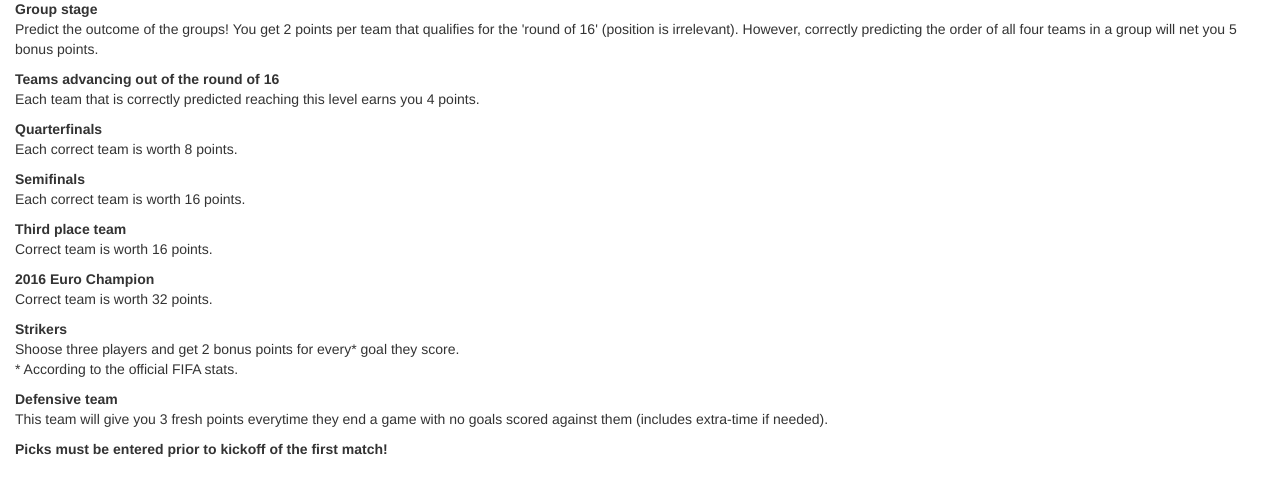
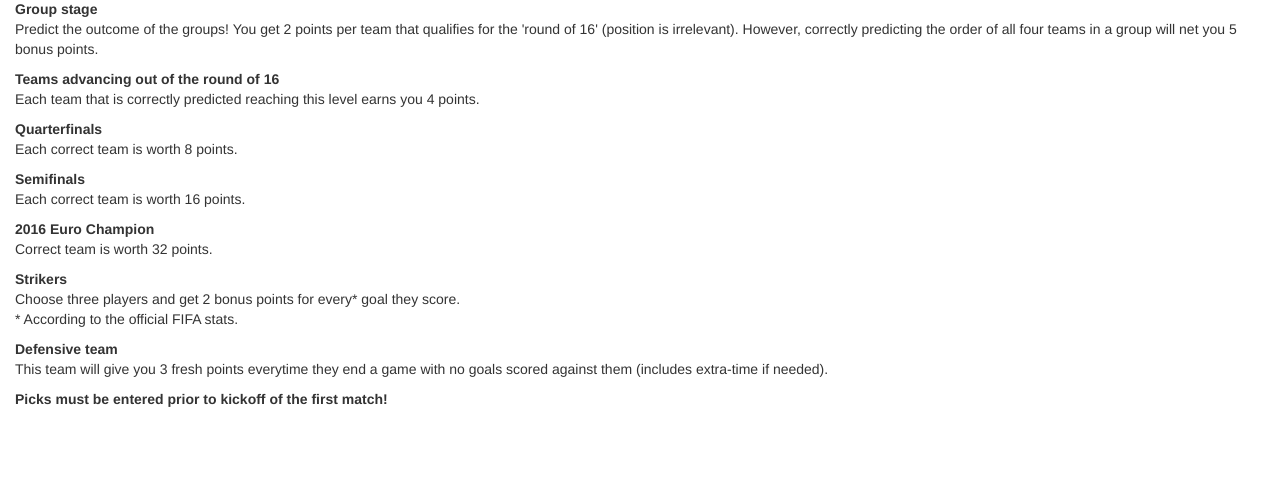
Before and after one commit to fossaone/vmgame, a Django app: page /emgame/scoring/ in a window 1280 px wide. Shown: the part 132-628 px from the top of the page. Run offline with Django 3.2, Linux system fonts and the light colour scheme; parts of the project's set-up code (start-up, migrations or seed data) failed here and were passed over; some libraries are stand-ins or nearby versions.

Commit message:
Removed picking and scoring for third place game

```diff
--- a/populate_vmgame.py
+++ b/populate_vmgame.py
@@ -1,6 +1,10 @@
 #!/usr/bin/env python
 
 import os
+import sys
+reload(sys)
+sys.setdefaultencoding("utf-8")
+
 from unidecode import unidecode
 
 def populate_players_and_teams():
--- a/templates/emgame/displaypick.html
+++ b/templates/emgame/displaypick.html
@@ -122,7 +122,7 @@
 </ul>
 </td>
 </tr>
-<tr>
+<!--tr>
 <td>
 Third-place
 <ul class="list-group">
@@ -133,7 +133,7 @@
 {% endif %}
 </ul>
 </td>
-</tr>
+</tr -->
 </table>
 
 <h2>Bonus</h2>
--- a/templates/emgame/results.html
+++ b/templates/emgame/results.html
@@ -37,7 +37,7 @@
   <th class="text-center"> Quarterfinals </th>
   <th class="text-center"> Semifinals </th>
   <th class="text-center"> Finals    </th>
-  <th class="text-center"> Third Place </th>
+  <!--th class="text-center"> Third Place </th-->
   <th class="text-center"> Champion   </th>
   <th class="text-center"> Defensive Team </th>
   <th class="text-center"> Strikers  </th>
@@ -51,7 +51,7 @@
   <td>{{ p.score_quarterfinals }}</td>
   <td>{{ p.score_semifinals }}</td>
   <td>{{ p.score_finals }}</td>
-  <td>{{ p.score_third_place }}</td>
+  <!--td>{{ p.score_third_place }}</td-->
   <td>{{ p.score_champion }}</td>
   <td>{{ p.score_defense }}</td>
   <td>{{ p.score_strikers }}</td>
--- a/templates/emgame/scoring.html
+++ b/templates/emgame/scoring.html
@@ -34,11 +34,11 @@
 	Each correct team is worth 16 points.
 	</p>
 
-	<p>
+	<!--p>
 	<b>Third place team </b>
 	</br>
 	Correct team is worth 16 points.
-	</p>
+	</p-->
 
 	<p>
 	<b>2016 Euro Champion </b>
@@ -49,7 +49,7 @@
 	<p>
 	<b>Strikers</b>
 	</br>
-	Shoose three players and get 2 bonus points for every* goal they score.
+	Choose three players and get 2 bonus points for every* goal they score.
 	</br>
 	* According to the official FIFA stats.
 	</p>
--- a/vmgame/forms.py
+++ b/vmgame/forms.py
@@ -91,12 +91,13 @@
         # Provide an association between the ModelForm and a model
         model = Pick
 
-        fields = ['pick_name','third_place_team','champion','defensive_team','striker1','striker2','striker3','total_goals']
+        fields = ['pick_name','champion','defensive_team','striker1','striker2','striker3','total_goals']
+        #['pick_name','third_place_team','champion','defensive_team','striker1','striker2','striker3','total_goals']
 
         help_texts = {
             'pick_name': _('Provide a name for this pick:'),
             'champion': _('The winner of the 2016 european cup:'),
-            'third_place_team': _('The team that will finish in third place:'),
+            #'third_place_team': _('The team that will finish in third place:'),
             'defensive_team': _('The team that will create the most shutouts:'),
             'total_goals': _('Enter the total number of goals that will be scored in the 2016 european cup:'),
         }
--- a/vmgame/views.py
+++ b/vmgame/views.py
@@ -341,8 +341,8 @@
 
     champion = {'country': display_pick.champion.country ,
                 'correct': display_pick.champion.is_champion }
-    third_place = {'country': display_pick.third_place_team.country ,
-                'correct': display_pick.third_place_team.is_third_place }
+    #third_place = {'country': display_pick.third_place_team.country ,
+    #            'correct': display_pick.third_place_team.is_third_place }
 
     defensive_team = display_pick.defensive_team
 
@@ -351,7 +351,7 @@
     context_dict['semifinal_teams'] = semifinal_teams
     context_dict['final_teams'] = final_teams
     context_dict['champion'] = champion
-    context_dict['third_place'] = third_place
+    #context_dict['third_place'] = third_place
     context_dict.update(global_context_dict)
     return render_to_response('emgame/displaypick.html', context_dict, context)
 
```
Also changed, not shown: vmgame/models.py (+6 -7 lines), 1 other file.
